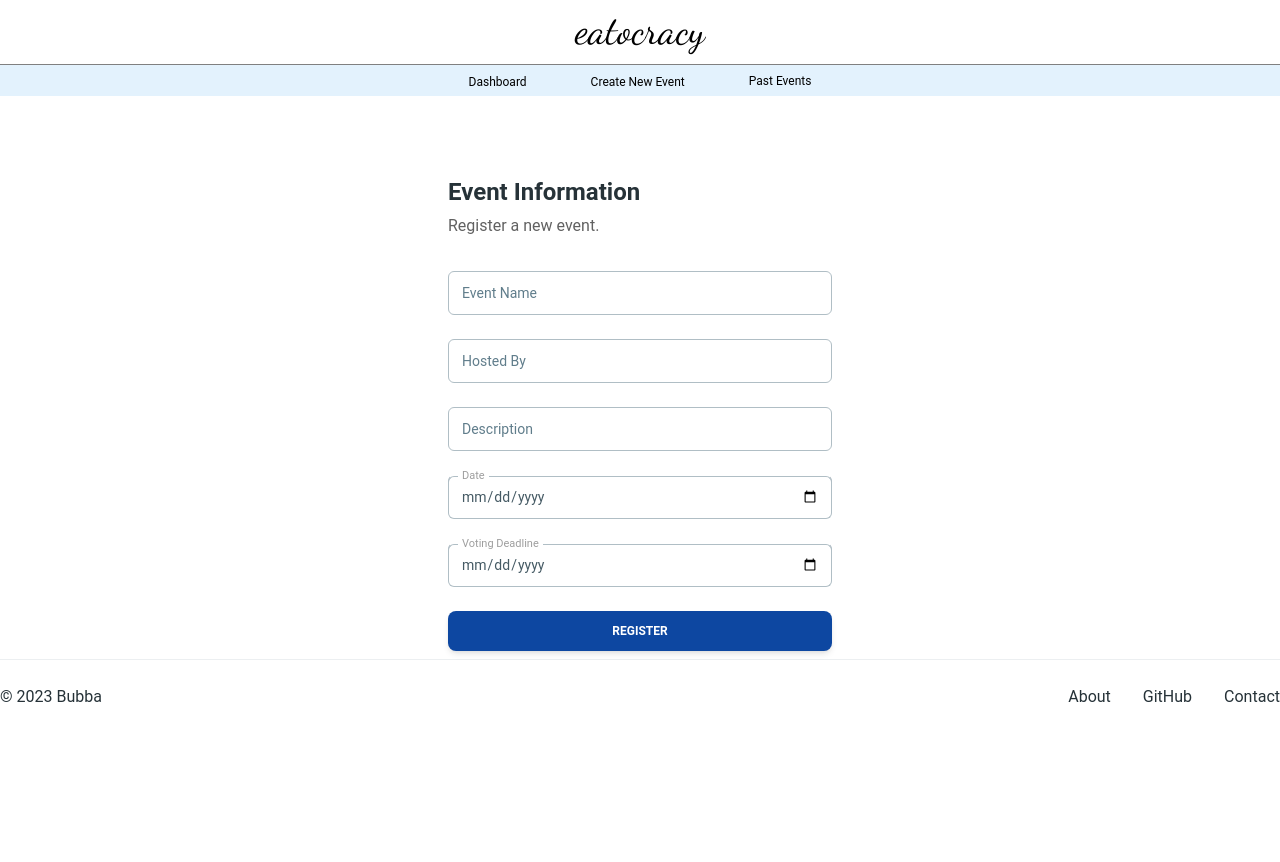
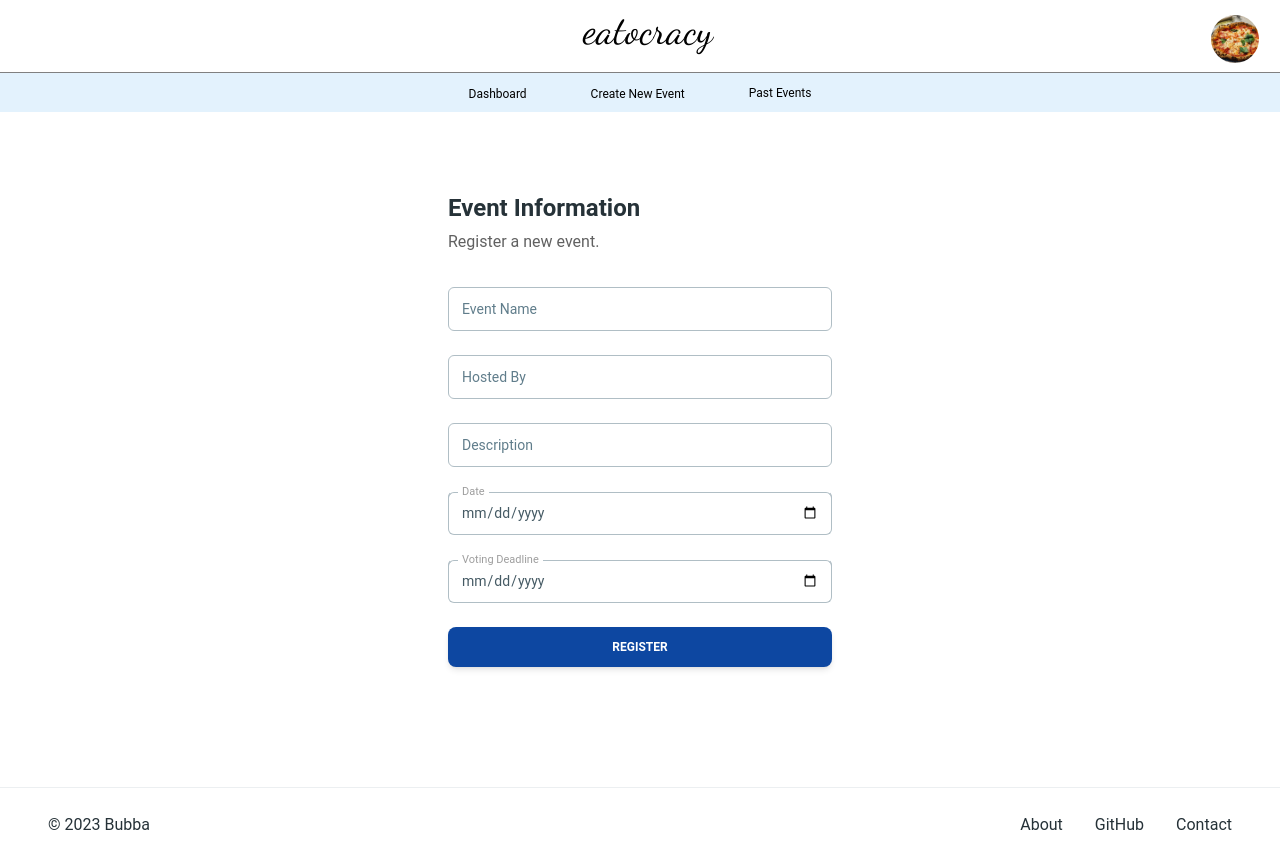
Before and after one commit to lizzach/eatocracy-front-end, a React (Create React App) app: page /newevent in a window 1280 px wide. Before the commit the page ends 800 px from the top, so only its background shows below. Built offline with nearby package versions, Linux system fonts and the light colour scheme.

Commit message:
more css changes

```diff
--- a/src/components/Footer.js
+++ b/src/components/Footer.js
@@ -1,13 +1,14 @@
 import React from "react";
+import "../styles/Footer.css"
 import { Typography } from "@material-tailwind/react";
 
 const Footer = () => {
   return (
-    <footer className="flex w-full flex-row flex-wrap items-center justify-center gap-y-6 gap-x-12 border-t border-blue-gray-50 py-6 text-center md:justify-between">
-      <Typography color="blue-gray" className="font-normal">
+    <footer className="flex w-full flex-row flex-wrap items-center justify-center gap-y-6 gap-x-12 border-t border-blue-gray-50 py-6 text-center md:justify-between footer">
+      <Typography color="blue-gray" className="font-normal copyright">
         &copy; 2023 Bubba
       </Typography>
-      <ul className="flex flex-wrap items-center gap-y-2 gap-x-8">
+      <ul className="flex flex-wrap items-center gap-y-2 gap-x-8 dev-links">
         <li>
           <Typography
             as="a"
--- a/src/components/Navbar.js
+++ b/src/components/Navbar.js
@@ -1,12 +1,16 @@
 import React from "react";
 import "../styles/Navbar.css";
 import { Link } from 'react-router-dom';
+import { Avatar } from "@material-tailwind/react";
 
 const Navbar = () => {
   return (
     <div>
       <header className="App-header">
           <h1>eatocracy</h1>
+          <div className="avatar-container">
+            <Avatar src="../images/stock-photo-8.jpg" alt="avatar" />
+          </div>
       </header>
       <nav className="main-nav">
         <Link to="dashboard">
--- a/src/components/NewSubmissionForm.js
+++ b/src/components/NewSubmissionForm.js
@@ -48,7 +48,6 @@ const NewSubmissionForm = (props) => {
         )
     })
 
-
     const handleFormSubmit = (event) => {
         event.preventDefault();
         props.handleRestaurantSubmit({ ...formData });
--- a/src/styles/CreateEventPage.css
+++ b/src/styles/CreateEventPage.css
@@ -6,5 +6,6 @@
 .new-event-form {
     grid-column-start: 2;
     margin-top: 5rem;
+    margin-bottom: 5rem;
     justify-self: center;
 }
--- /dev/null
+++ b/src/styles/Footer.css
@@ -0,0 +1,12 @@
+.copyright {
+    padding-left: 3rem;
+}
+
+.dev-links {
+    padding-right: 3rem;
+}
+
+.footer {
+    margin-top: 2rem;
+    height: 75px;
+}
--- a/src/styles/Navbar.css
+++ b/src/styles/Navbar.css
@@ -7,7 +7,7 @@
     justify-content: center;
     align-items: center;
     border-top: 0.5px solid gray;
-    height: 2rem;
+    height: 2.5rem;
     background-color: #e3f2fd;
 }
 
@@ -16,14 +16,25 @@
     color: black;
     text-decoration: none;
     font-size: 0.75em;
-    /* font-weight: bold; */
+}
+
+.App-header {
+    display: inline-block;
+    width: 100%;
+    text-align: center;
 }
 
 .App-header h1 {
+    display: inline-block;
+    width: 93%;
+    padding-left: 4rem;
     text-align: center;
-    margin: 0;
-    /* border: 5px solid blue; */
-    height: 4rem;
+    margin-right: auto;
+    height: 4.5rem;
     font-family: 'Dancing Script', cursive;
     font-size: 2.5em;
   }
+
+.avatar-container {
+    display: inline;
+}
```
